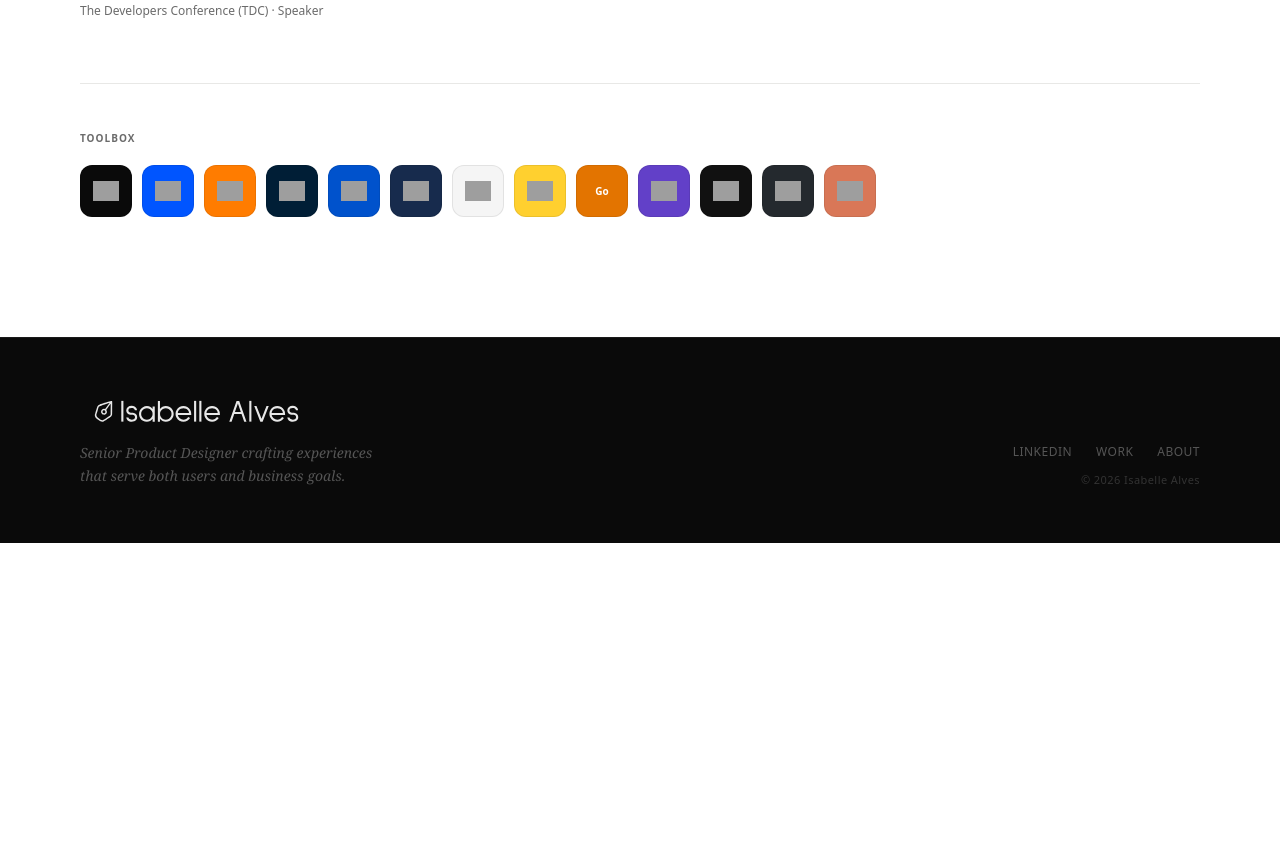
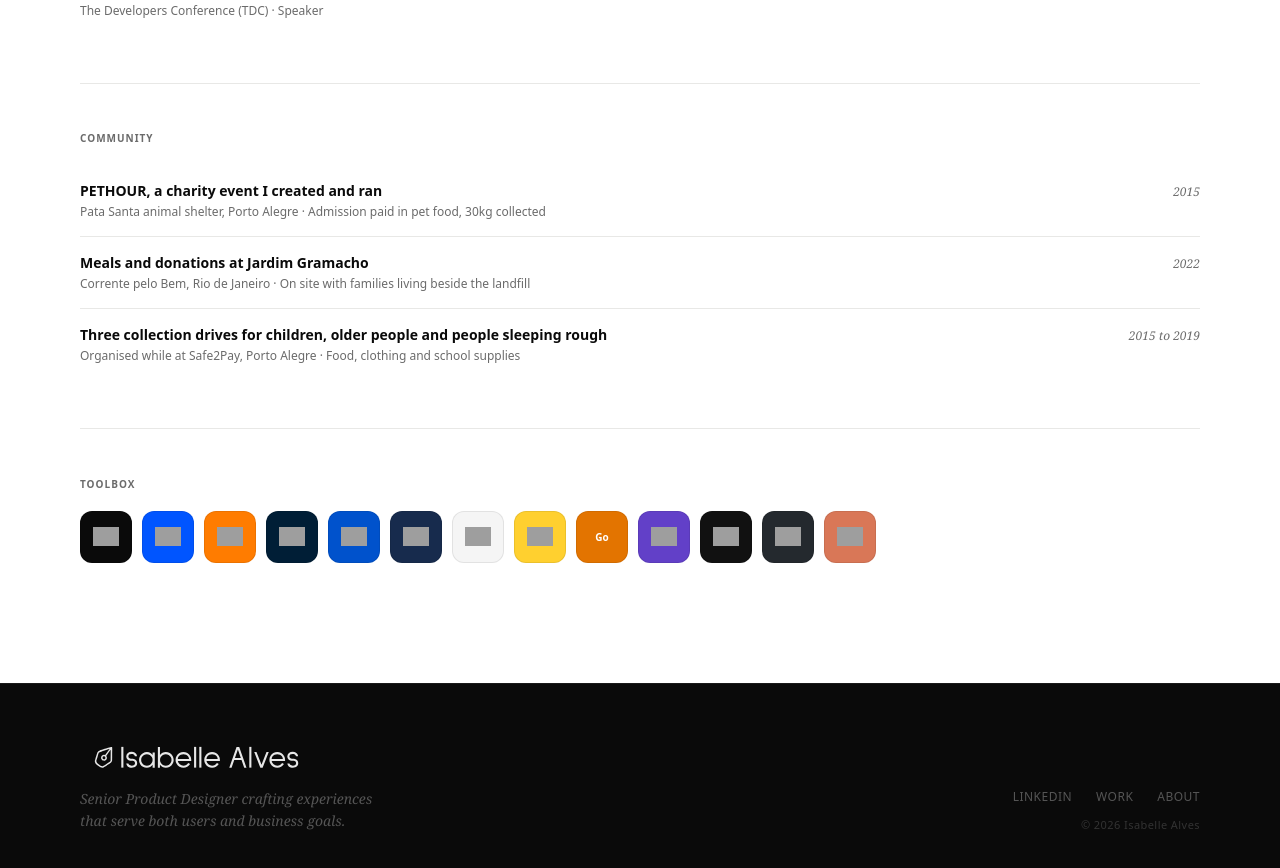
Before and after one commit to isabellegalves/isabelle-portfolio, a React (Vite) app: page /about in a window 1280 px wide. Shown: the part 2685-3553 px from the top of the page. Before the commit the page ends 3228 px from the top, so only its background shows below. Built offline with nearby package versions, Linux system fonts and the light colour scheme; grey boxes are pictures that could not be loaded.

Commit message:
Add a Community section to About
Three volunteering entries, written by what was done and the result:
PETHOUR in 2015, Corrente pelo Bem in 2022, and the three collection
drives run during the Safe2Pay years.

Co-Authored-By: Claude Opus 5 <noreply@anthropic.com>

```diff
--- a/src/pages/About.jsx
+++ b/src/pages/About.jsx
@@ -295,6 +295,29 @@ const SPEAKING = [
   },
 ]
 
+// Voluntariado. Fica no site porque sustenta a fala de design inclusivo
+// com fato, e nao com adjetivo.
+const COMMUNITY = [
+  {
+    title: "PETHOUR, a charity event I created and ran",
+    issuer: "Pata Santa animal shelter, Porto Alegre",
+    date: "2015",
+    category: "Admission paid in pet food, 30kg collected",
+  },
+  {
+    title: "Meals and donations at Jardim Gramacho",
+    issuer: "Corrente pelo Bem, Rio de Janeiro",
+    date: "2022",
+    category: "On site with families living beside the landfill",
+  },
+  {
+    title: "Three collection drives for children, older people and people sleeping rough",
+    issuer: "Organised while at Safe2Pay, Porto Alegre",
+    date: "2015 to 2019",
+    category: "Food, clothing and school supplies",
+  },
+]
+
 function CertRow({ cert, last }) {
   const [imgFailed, setImgFailed] = useState(false)
   return (
@@ -558,6 +581,28 @@ export default function About() {
 
         <div style={RULE} />
 
+        {/* 5c: COMMUNITY */}
+        <FadeUp>
+          <h2 style={LABEL}>Community</h2>
+          <div style={{ display: "flex", flexDirection: "column" }}>
+            {COMMUNITY.map((c, i) => (
+              <div key={i} style={{
+                display: "flex", justifyContent: "space-between", alignItems: "flex-start",
+                padding: "16px 0",
+                borderBottom: i < COMMUNITY.length - 1 ? `0.5px solid ${T.rule}` : "none",
+              }}>
+                <div>
+                  <div style={{ fontFamily: "system-ui, sans-serif", fontSize: 14, fontWeight: 700, color: T.ink, marginBottom: 3 }}>{c.title}</div>
+                  <div style={{ fontFamily: "system-ui, sans-serif", fontSize: 12, color: T.meta }}>{c.issuer} · {c.category}</div>
+                </div>
+                <div style={{ fontFamily: "Georgia, serif", fontStyle: "italic", fontSize: 12, color: T.meta, whiteSpace: "nowrap", marginLeft: 16, marginTop: 2 }}>{c.date}</div>
+              </div>
+            ))}
+          </div>
+        </FadeUp>
+
+        <div style={RULE} />
+
         {/* 6: TOOLBOX */}
         <FadeUp>
           <h2 style={LABEL}>Toolbox</h2>
```
